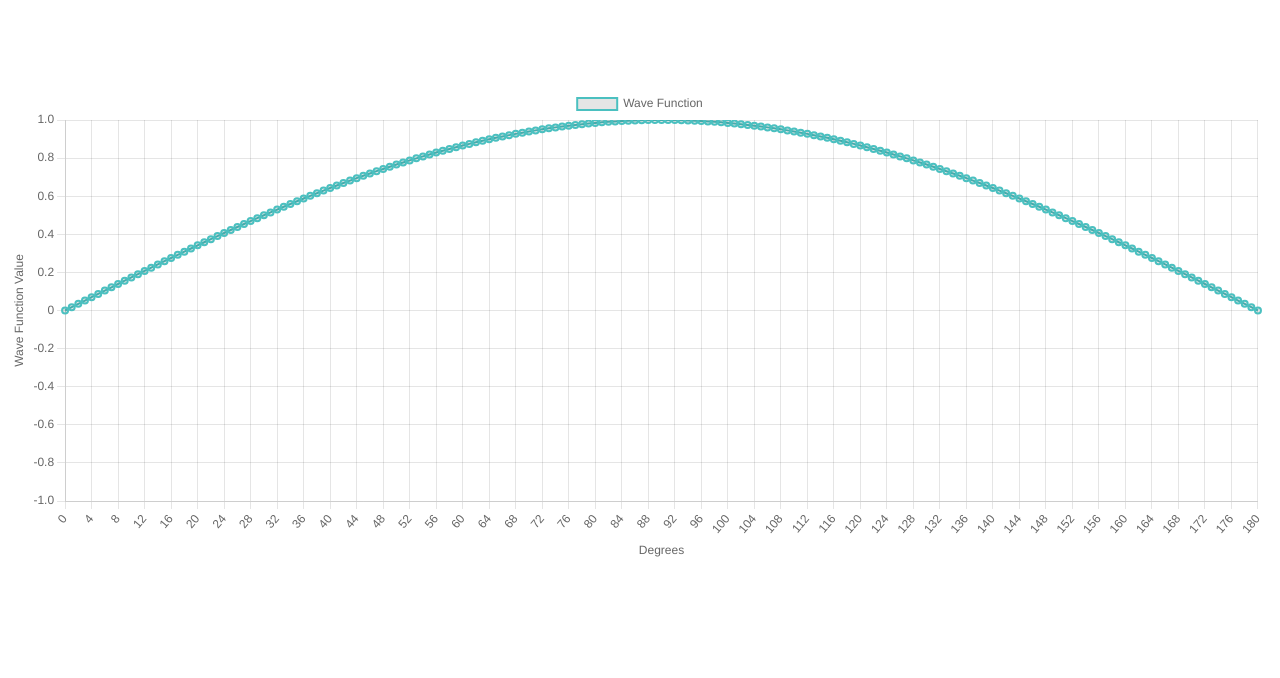
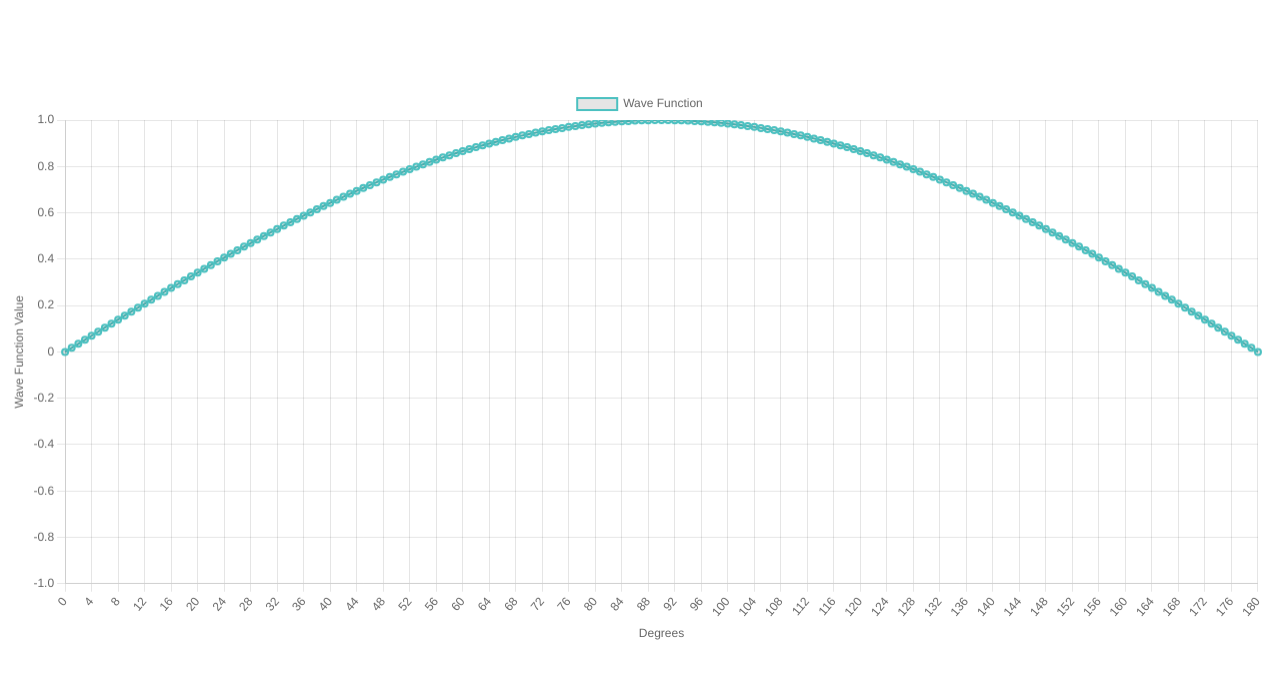
Before and after one commit to omotoshoayomikun/target-wave, a plain HTML site: page index.html in a window 1280 px wide. Drawn offline with nearby package versions, Linux system fonts and the light colour scheme.

Commit message:
Worked on the width and height of the canvas

```diff
--- a/index.html
+++ b/index.html
@@ -8,7 +8,7 @@
   </head>
   <body>
     <div class="container">
-      <canvas id="waveChart" width="800" height="300"></canvas>
+      <canvas id="waveChart" class="chart-des" style="width: 90%; height: 500px;"></canvas>
     </div>
     <script src="https://cdn.jsdelivr.net/npm/chart.js"></script>
     <script src="script.js"></script>
--- a/style.css
+++ b/style.css
@@ -8,3 +8,8 @@ body {
   width: 100%;
   height: 80vh;
 }
+
+.chart-des {
+  width: 800px;
+  height: 300px;
+}
```
